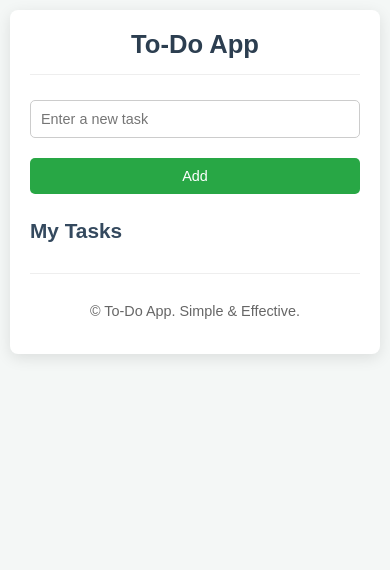
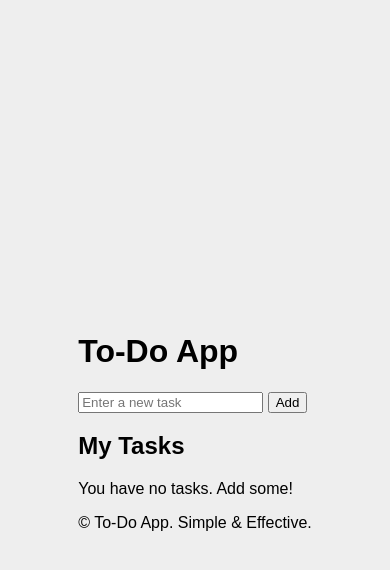
Before and after one commit to Shalabh065/To-Do-App-Development, a plain HTML site: page index.html in a window 390 px wide. Drawn offline with Linux system fonts and the light colour scheme.

Commit message:
Update styles.css

```diff
--- a/styles.css
+++ b/styles.css
@@ -1,199 +1,57 @@
-/* General Body Styles */
 body {
-    font-family: 'Arial', sans-serif;
-    background-color: #f4f7f6;
-    margin: 0;
-    padding: 20px;
-    display: flex;
-    justify-content: center;
-    align-items: flex-start; /* Align to top for longer content */
-    min-height: 100vh;
-    color: #333;
+  font-family: sans-serif;
+  background: #eee;
+  display: flex;
+  justify-content: center;
+  align-items: center;
+  height: 100vh;
 }
 
-.app-container {
-    background-color: #ffffff;
-    padding: 25px 30px;
-    border-radius: 8px;
-    box-shadow: 0 4px 15px rgba(0, 0, 0, 0.1);
-    width: 100%;
-    max-width: 550px; /* Max width for the app */
-    box-sizing: border-box;
+.container {
+  background: #fff;
+  padding: 20px;
+  border-radius: 8px;
+  width: 90%;
+  max-width: 400px;
+  box-shadow: 0 2px 8px rgba(0,0,0,0.1);
 }
 
-header {
-    text-align: center;
-    margin-bottom: 25px;
-    border-bottom: 1px solid #eee;
-    padding-bottom: 15px;
+.input-group {
+  display: flex;
+  gap: 10px;
+  margin-bottom: 15px;
 }
 
-header h1 {
-    margin: 0;
-    color: #2c3e50;
-    font-size: 2em; /* Responsive font size */
+#taskInput {
+  flex: 1;
+  padding: 8px;
 }
 
-/* Input Section */
-.input-section {
-    display: flex;
-    gap: 10px; /* Space between input and button */
-    margin-bottom: 25px;
+#addBtn {
+  background: green;
+  color: #fff;
+  border: none;
+  padding: 8px 12px;
+  cursor: pointer;
 }
 
-#task-input {
-    flex-grow: 1; /* Input takes available space */
-    padding: 12px 15px;
-    border: 1px solid #ccc;
-    border-radius: 5px;
-    font-size: 1em;
-    transition: border-color 0.3s ease;
+ul {
+  list-style: none;
+  padding: 0;
 }
 
-#task-input:focus {
-    outline: none;
-    border-color: #28a745; /* Green border on focus */
+li {
+  background: #f1f1f1;
+  margin: 5px 0;
+  padding: 8px;
+  display: flex;
+  justify-content: space-between;
 }
 
-#add-task-btn {
-    padding: 12px 20px;
-    background-color: #28a745; /* Green */
-    color: white;
-    border: none;
-    border-radius: 5px;
-    cursor: pointer;
-    font-size: 1em;
-    transition: background-color 0.3s ease;
+.deleteBtn {
+  background: red;
+  color: #fff;
+  border: none;
+  padding: 4px 8px;
+  cursor: pointer;
 }
-
-#add-task-btn:hover {
-    background-color: #218838; /* Darker green */
-}
-
-/* Task List Section */
-.task-list-section h2 {
-    font-size: 1.5em;
-    color: #34495e;
-    margin-top: 0;
-    margin-bottom: 15px;
-}
-
-#task-list {
-    list-style: none;
-    padding: 0;
-    margin: 0;
-}
-
-.task-item {
-    background-color: #f9f9f9;
-    padding: 12px 15px;
-    border: 1px solid #eee;
-    border-radius: 5px;
-    margin-bottom: 10px;
-    display: flex;
-    justify-content: space-between;
-    align-items: center;
-    transition: background-color 0.3s ease;
-}
-
-.task-item:hover {
-    background-color: #f1f1f1;
-}
-
-.task-item span {
-    flex-grow: 1;
-    margin-right: 10px; /* Space between text and delete button */
-    word-break: break-word; /* Prevents long words from overflowing */
-}
-
-.task-item.completed span {
-    text-decoration: line-through;
-    color: #777;
-}
-
-.delete-btn {
-    background-color: #dc3545; /* Red */
-    color: white;
-    border: none;
-    padding: 8px 12px;
-    border-radius: 5px;
-    cursor: pointer;
-    font-size: 0.9em;
-    transition: background-color 0.3s ease;
-}
-
-.delete-btn:hover {
-    background-color: #c82333; /* Darker red */
-}
-
-/* No Tasks Message */
-#no-tasks-message {
-    text-align: center;
-    color: #777;
-    padding: 20px 0;
-    font-style: italic;
-}
-
-.hidden {
-    display: none;
-}
-
-/* Footer */
-footer {
-    text-align: center;
-    margin-top: 30px;
-    padding-top: 15px;
-    border-top: 1px solid #eee;
-    font-size: 0.9em;
-    color: #666;
-}
-
-/* Responsive Design */
-@media (max-width: 600px) {
-    body {
-        padding: 10px;
-    }
-
-    .app-container {
-        padding: 20px;
-    }
-
-    header h1 {
-        font-size: 1.8em;
-    }
-
-    .input-section {
-        flex-direction: column; /* Stack input and button on small screens */
-    }
-
-    #task-input {
-        margin-bottom: 10px; /* Add space when stacked */
-    }
-
-    #add-task-btn {
-        width: 100%; /* Full width button */
-    }
-
-    .task-list-section h2 {
-        font-size: 1.3em;
-    }
-
-    .task-item {
-        padding: 10px;
-    }
-
-    .delete-btn {
-        padding: 6px 10px;
-        font-size: 0.8em;
-    }
-}
-
-@media (max-width: 400px) {
-    header h1 {
-        font-size: 1.6em;
-    }
-    #task-input, #add-task-btn {
-        font-size: 0.9em;
-        padding: 10px;
-    }
-}
```
